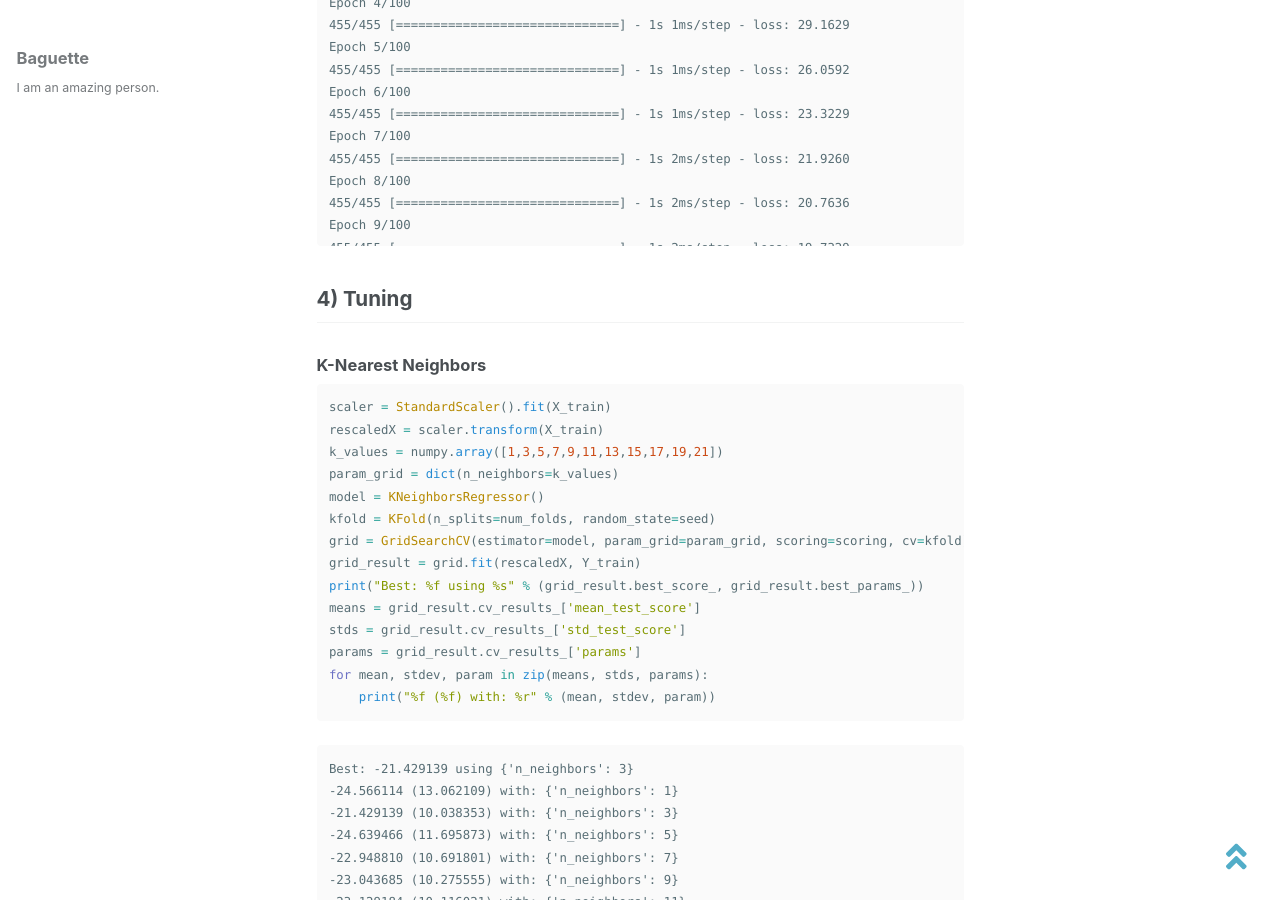
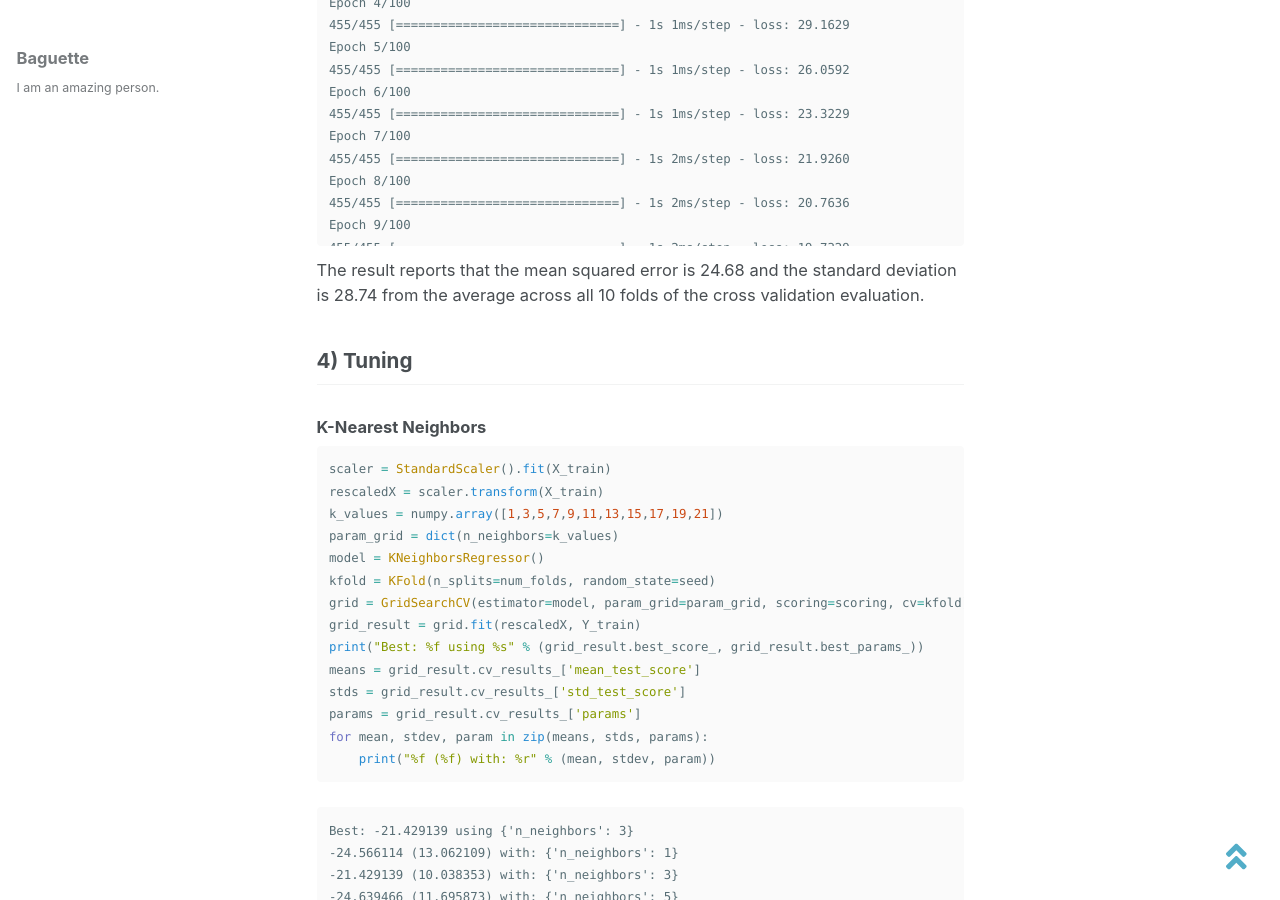
Before and after one commit to baguettexci/baguettexci.gituhb.io, a Jekyll site: the page built from _posts/2018-10-16-Boston-House-Price.md, in a window 1280 px wide and 900 px high, scrolled down 9828 px. Built offline with Jekyll 4.4.1, drawn with Linux system fonts in a browser that asks for light colours; nearby versions of some CDN libraries.

Commit message:
Update 2018-10-16-Boston-House-Price.md

```diff
--- a/_posts/2018-10-16-Boston-House-Price.md
+++ b/_posts/2018-10-16-Boston-House-Price.md
@@ -2655,6 +2655,7 @@ Epoch 100/100
 50/50 [==============================] - 1s 21ms/step
 Standardized: -24.68 (28.74) MSE
 {% endhighlight %}
+The result reports that the mean squared error is 24.68 and the standard deviation is 28.74 from the average across all 10 folds of the cross validation evaluation.
 
 ## 4) Tuning
 ### K-Nearest Neighbors
```
